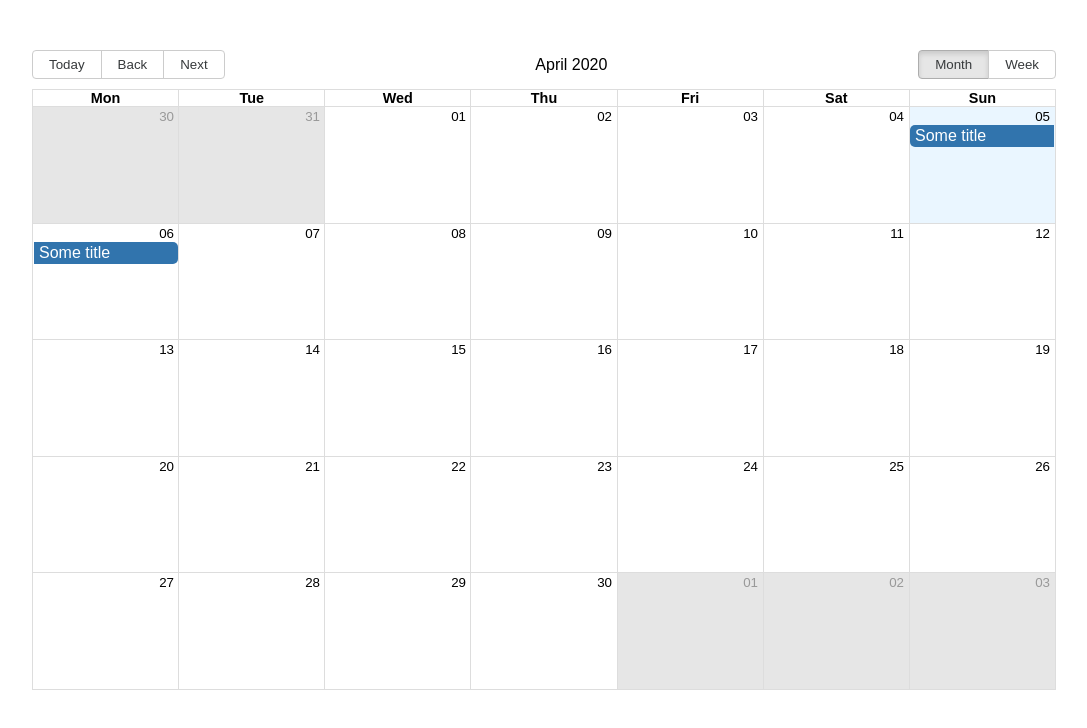
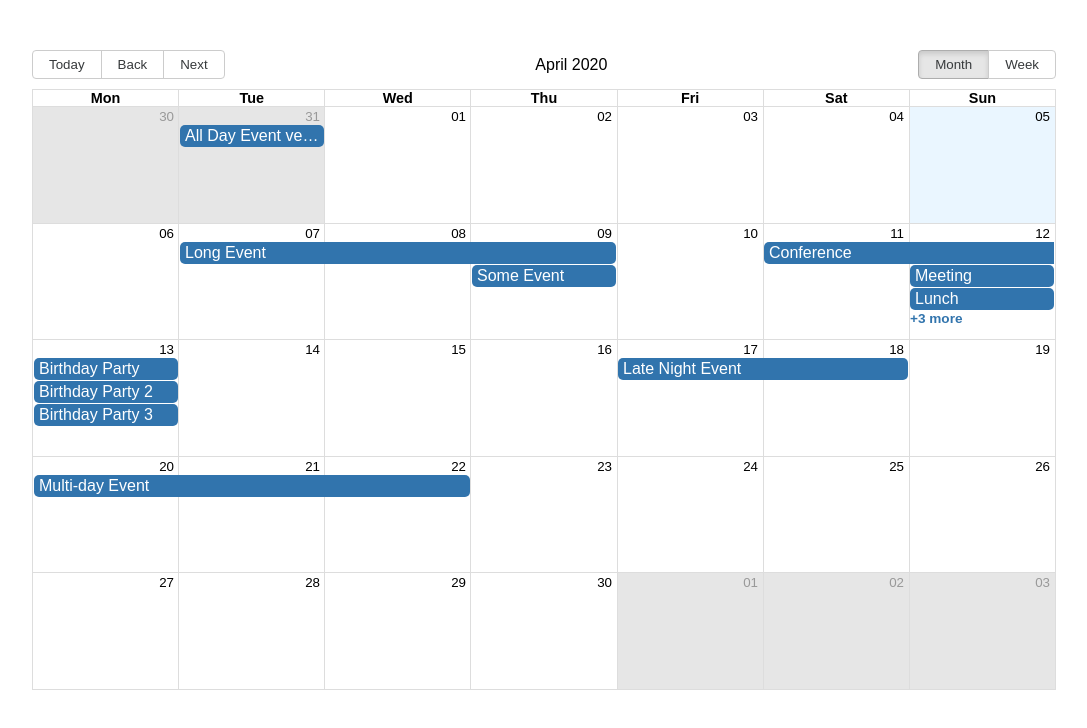
Before and after one commit to sam-ritter-aatc/sam-ritter-aatc.github.io, a React (Create React App) app: page / in a window 1280 px wide. Shown: the top 728 px of the page, without its empty margins (18-1105 px from the left). Built offline with nearby package versions, Linux system fonts and the light colour scheme.

Commit message:
reading events from events.js

```diff
--- a/src/App.js
+++ b/src/App.js
@@ -1,6 +1,7 @@
 import React, { Component } from "react";
 import { Calendar, momentLocalizer } from "react-big-calendar";
 import moment from "moment";
+import events from "./events"
 
 import "./App.css";
 import "react-big-calendar/lib/css/react-big-calendar.css";
@@ -18,18 +19,22 @@ moment.updateLocale('en', {
 const localizer = momentLocalizer(moment);
 
 class App extends Component {
-  state = {
-    events: [
-      {
-        start: moment().toDate(),
-        end: moment()
-          .add(1, "days")
-          .toDate(),
-        title: "Some title"
-      }
-    ]
-  };
+  // state = {
+  //   events: [
+  //     {
+  //       start: moment().toDate(),
+  //       end: moment()
+  //         .add(1, "days")
+  //         .toDate(),
+  //       title: "Some title"
+  //     }
+  //   ]
+  // };
+  constructor(...args) {
+    super(...args);
 
+    this.state = { events }
+  }
   handleSelect = ({start, end}) => {
     const title = window.prompt('New Event name');
     if (title)
@@ -50,6 +55,7 @@ class App extends Component {
       <div className="App" >
         <Calendar
             selectable
+            events={this.state.events}
           localizer={localizer}
           defaultDate={new Date()}
           defaultView="month"
```
